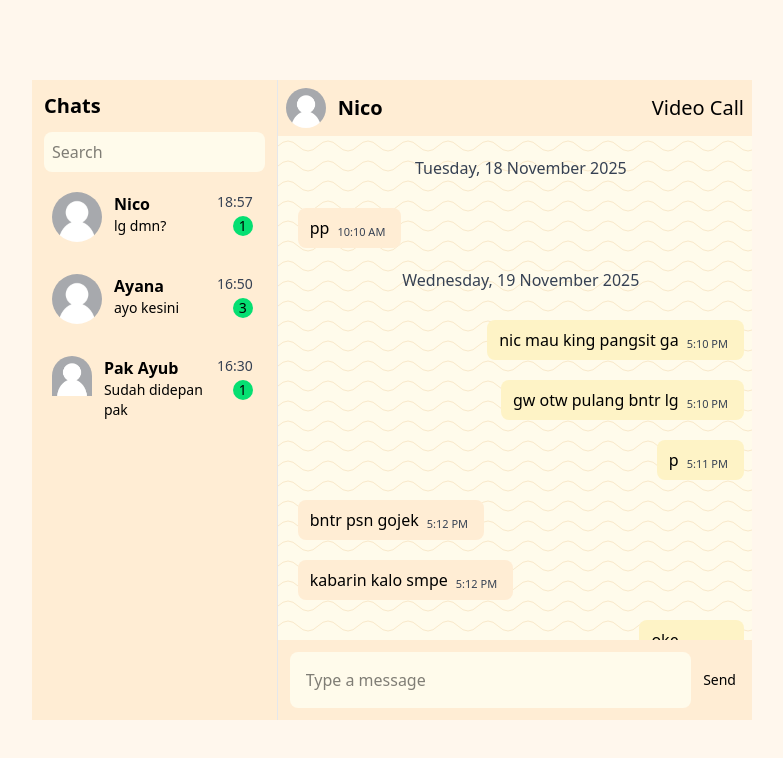
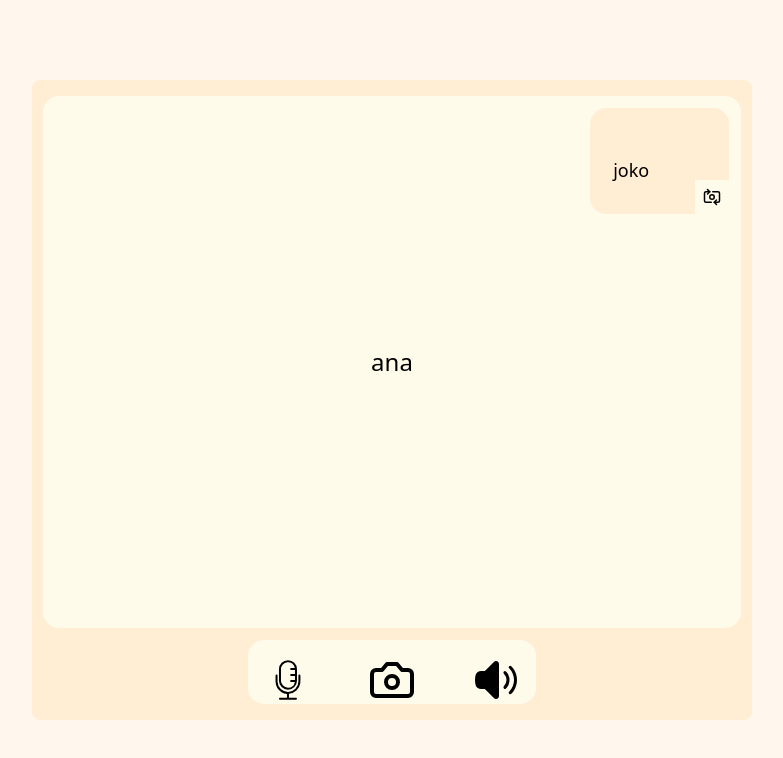
Before and after one commit to vnnico/chat-video-call, a React (Vite) app in the folder frontend/: page /chat in a window 1280 px wide. Shown: the top 758 px of the page, without its empty margins (248-1031 px from the left). Built offline with nearby package versions, Linux system fonts and the light colour scheme.

Commit message:
feat: video call UI and the action buttons

```diff
--- a/frontend/package.json
+++ b/frontend/package.json
@@ -14,6 +14,7 @@
     "moment": "^2.30.1",
     "react": "^19.1.1",
     "react-dom": "^19.1.1",
+    "react-icons": "^5.5.0",
     "tailwindcss": "^4.1.14",
     "uuid": "^13.0.0"
   },
--- a/frontend/src/App.tsx
+++ b/frontend/src/App.tsx
@@ -1,10 +1,11 @@
-import { Chat } from "./pages/Chat";
+import { VideoCall } from "./pages/VideoCall";
 
 function App() {
   return (
     <div className="bg-orange-50 h-screen sm:px-20 sm:py-10 md:px-70 md:py-20 justify-center">
       <div className="h-full w-full">
-        <Chat></Chat>
+        {/* <Chat></Chat> */}
+        <VideoCall></VideoCall>
       </div>
     </div>
   );
--- a/frontend/src/components/Chatbox.tsx
+++ b/frontend/src/components/Chatbox.tsx
@@ -9,6 +9,7 @@ export function Chatbox() {
       timeAt: "18:57",
       totalMessages: 1,
       isRead: false,
+      messageId: 1,
     },
     {
       id: v4(),
@@ -17,6 +18,7 @@ export function Chatbox() {
       timeAt: "16:50",
       totalMessages: 3,
       isRead: false,
+      messageId: 2,
     },
     {
       id: v4(),
@@ -25,6 +27,7 @@ export function Chatbox() {
       timeAt: "16:30",
       totalMessages: 1,
       isRead: false,
+      messageId: 3,
     },
   ];
 
--- a/frontend/src/components/Message.tsx
+++ b/frontend/src/components/Message.tsx
@@ -157,7 +157,9 @@ export function Message() {
             />
           </div>
           <p className="font-semibold text-md my-auto">Nico</p>
-          <p className="ms-auto text-md my-auto">Video Call</p>
+          <p className="ms-auto text-md my-auto hover:cursor-pointer hover:bg-amber-50 transition-colors duration-200 p-2 rounded-lg">
+            Video Call
+          </p>
         </div>
       </div>
       {/* Message Box */}
@@ -177,7 +179,7 @@ export function Message() {
               (index > 0 &&
                 cb.timeAt.day() !== chatBubbles.at(index - 1)?.timeAt.day()) ? (
                 <div className="w-full text-center pb-2">
-                  <p className="text-md text-gray-700">
+                  <p className="text-[12px] text-gray-700">
                     {cb.timeAt.format("dddd, DD MMMM YYYY")}
                   </p>
                 </div>
--- /dev/null
+++ b/frontend/src/components/buttons/CameraButton.tsx
@@ -0,0 +1,21 @@
+import { LuCamera, LuCameraOff } from "react-icons/lu";
+
+// export type CameraState = "on" | "off" | "switch";
+interface CameraButtonProps {
+  state: boolean;
+  toggleCamera: () => void;
+}
+export function CameraButton({ state, toggleCamera }: CameraButtonProps) {
+  return (
+    <button
+      className="hover:cursor-pointer hover:bg-orange-100 transition-colors duration-200 p-2 text-[3rem] hover:rounded-2xl"
+      onClick={toggleCamera}
+    >
+      <>
+        {state && <LuCamera></LuCamera>}
+        {!state && <LuCameraOff></LuCameraOff>}
+        {/* {state === "switch" && <LuSwitchCamera></LuSwitchCamera>} */}
+      </>
+    </button>
+  );
+}
--- /dev/null
+++ b/frontend/src/components/buttons/MicrophoneButton.tsx
@@ -0,0 +1,24 @@
+import { CiMicrophoneOn, CiMicrophoneOff } from "react-icons/ci";
+
+// export type MicrophoneState = "on" | "off";
+interface MicrophoneButtonProps {
+  state: boolean;
+  toggleMicrophone: () => void;
+}
+
+export function MicrophoneButton({
+  state,
+  toggleMicrophone,
+}: MicrophoneButtonProps) {
+  return (
+    <button
+      className="hover:cursor-pointer hover:bg-orange-100 transition-colors duration-200 p-2 text-[3rem] hover:rounded-2xl"
+      onClick={toggleMicrophone}
+    >
+      <>
+        {state && <CiMicrophoneOn></CiMicrophoneOn>}
+        {!state && <CiMicrophoneOff></CiMicrophoneOff>}
+      </>
+    </button>
+  );
+}
--- /dev/null
+++ b/frontend/src/components/buttons/SpeakerButton.tsx
@@ -0,0 +1,20 @@
+import { HiSpeakerWave, HiSpeakerXMark } from "react-icons/hi2";
+
+// export type SpeakerState = "on" | "off";
+interface SpeakerButtonProps {
+  state: boolean;
+  toggleSpeaker: () => void;
+}
+export function SpeakerButton({ state, toggleSpeaker }: SpeakerButtonProps) {
+  return (
+    <button
+      className="hover:cursor-pointer hover:bg-orange-100 transition-colors duration-200 p-2 text-[3rem] hover:rounded-2xl"
+      onClick={toggleSpeaker}
+    >
+      <>
+        {state && <HiSpeakerWave></HiSpeakerWave>}
+        {!state && <HiSpeakerXMark></HiSpeakerXMark>}
+      </>
+    </button>
+  );
+}
--- /dev/null
+++ b/frontend/src/pages/VideoCall.tsx
@@ -0,0 +1,72 @@
+import { useState } from "react";
+import { CameraButton } from "../components/buttons/CameraButton";
+import { MicrophoneButton } from "../components/buttons/MicrophoneButton";
+import { SpeakerButton } from "../components/buttons/SpeakerButton";
+import { LuSwitchCamera } from "react-icons/lu";
+
+export function VideoCall() {
+  const [camera, setCamera] = useState<boolean>(true);
+  const [microphone, setMicrophone] = useState<boolean>(true);
+  const [speaker, setSpeaker] = useState<boolean>(true);
+  const [mainPicture, setMainPicture] = useState<string>("ana");
+  const [miniPicture, setMiniPicture] = useState<string>("joko");
+
+  const toggleCamera = () => {
+    setCamera(!camera);
+  };
+
+  const toggleMicrophone = () => {
+    setMicrophone(!microphone);
+  };
+
+  const toggleSpeaker = () => {
+    setSpeaker(!speaker);
+  };
+
+  const changeMainPicture = () => {
+    const temp: string = mainPicture;
+    setMainPicture(miniPicture);
+    setMiniPicture(temp);
+  };
+
+  const switchCamera = (e: React.MouseEvent): void => {
+    alert("switch camera yes");
+    e.stopPropagation();
+  };
+
+  return (
+    <div className="w-full h-full bg-orange-100 flex flex-col rounded-lg gap-3">
+      {/* Camera */}
+      <div className="w-[97%] h-[90%] bg-amber-50 m-auto mt-4 rounded-2xl relative flex">
+        {/* Mini Camera */}
+        <div
+          className="w-[20%] h-[20%] bg-orange-100 absolute rounded-2xl m-3 right-0 hover:cursor-pointer hover:before:content-[''] hover:before:absolute hover:before:inset-0 hover:before:bg-stone-950 hover:before:opacity-25 hover:before:rounded-2xl transition-colors duration-200 "
+          onClick={changeMainPicture}
+        >
+          <div className="relative w-full h-full group">
+            <button
+              className="hover:cursor-pointer p-2 text-lg absolute right-0 bottom-0 bg-amber-50"
+              onClick={switchCamera}
+            >
+              <LuSwitchCamera></LuSwitchCamera>
+            </button>
+          </div>
+          <p className=" text-lg absolute top-12 right-20">{miniPicture}</p>
+        </div>
+        <p className="m-auto text-2xl">{mainPicture}</p>
+      </div>
+      {/* Button Bar */}
+      <div className="w-fit h-[10%] bg-amber-50 mx-auto rounded-2xl mb-4 flex gap-10 justify-center p-2">
+        <MicrophoneButton
+          state={microphone}
+          toggleMicrophone={toggleMicrophone}
+        ></MicrophoneButton>
+        <CameraButton state={camera} toggleCamera={toggleCamera}></CameraButton>
+        <SpeakerButton
+          state={speaker}
+          toggleSpeaker={toggleSpeaker}
+        ></SpeakerButton>
+      </div>
+    </div>
+  );
+}
```
